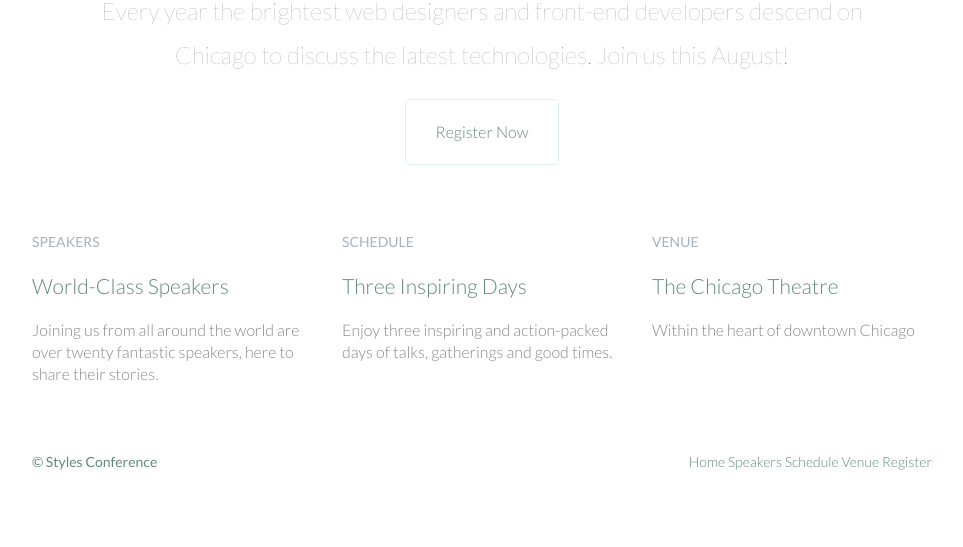
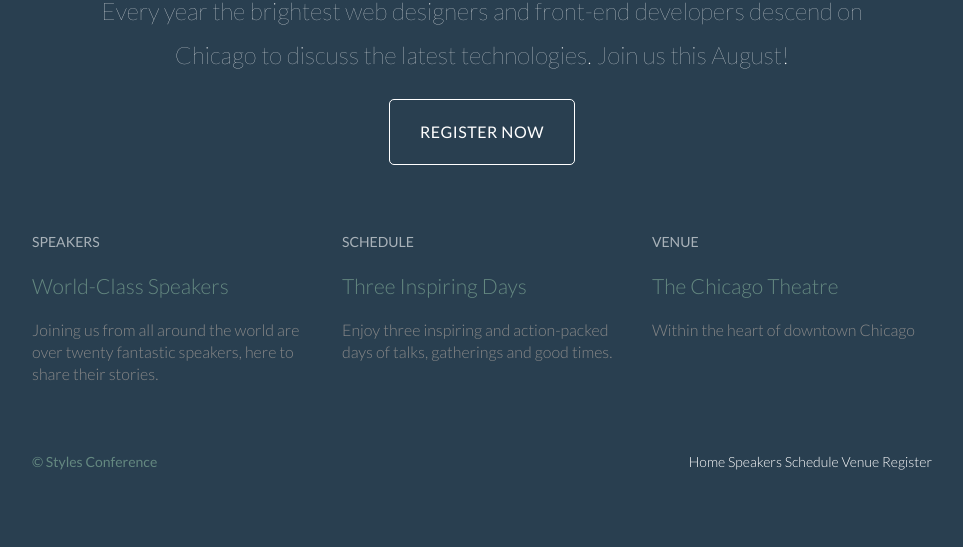
Before and after one commit to dsilvadeepal/Web-Development-Learning-Path, a plain HTML site: page Courses/Tier 1/Learn to Code HTML - CSS/styles-conference/index.html in a window 1280 px wide. Shown: the part 253-800 px from the top of the page, without its empty margins (158-1121 px from the left). Drawn offline with Linux system fonts and the light colour scheme.

Commit message:
Add blue background and clean up buttons

```diff
--- a/Courses/Tier 1/Learn to Code HTML - CSS/styles-conference/assets/stylesheets/main.css
+++ b/Courses/Tier 1/Learn to Code HTML - CSS/styles-conference/assets/stylesheets/main.css
@@ -54,6 +54,7 @@ Custom Styles
 */
 
 body{
+	background: #293f50;
 	color:#888;
 	font: 300 16px/22px "Lato", "Open Sans", "Helvetica Neue", Helvetica, Arial, sans-serif;
 }
@@ -168,6 +169,15 @@ p a{
 	border-bottom: 1px solid #dfe2e5;
 }
 
+.primary-header a,
+.primary-footer a{
+	color: #fff;
+}
+
+.primary-header a:hover,
+.primary-footer a:hover{
+	color: #648880;
+}
 /*
 =====================================
 Buttons
@@ -178,13 +188,22 @@ Buttons
 	display:inline-block;
 	border-radius: 5px;
 	margin: 0;
+	color: #fff;
+	cursor: pointer;
+	text-transform: uppercase;
+	letter-spacing: .5px;
+	font-weight: 400;
 }
 
 .btn-alt{
-	border: 1px solid #def2e5;
+	border: 1px solid #fff;
 	padding: 10px 30px;
 }
 
+.btn-alt:hover{
+	color: #648880;
+	background: #fff;
+}
 /*
 ===================================
 Home
@@ -192,6 +211,7 @@ Home
 */
 
 .hero{
+	color: #fff;
 	padding: 22px 80px 66px 80px;
 	line-height: 44px;
 	text-align: center;
--- a/Courses/Tier 1/Learn to Code HTML - CSS/styles-conference/index.html
+++ b/Courses/Tier 1/Learn to Code HTML - CSS/styles-conference/index.html
@@ -7,7 +7,7 @@
 		<link href="https://fonts.googleapis.com/css?family=Lato:100,300,400" rel="stylesheet">
 	</head>
 	<body>
-		<header class="container group">
+		<header class="primary-header container group">
 			<section class= "container">
 				<h1 class="logo">
 					<a href="index.html">Styles <br> Conference</a>
```
Also changed, not shown: Courses/Tier 1/Learn to Code HTML - CSS/styles-conference/register.html (+1 -1 lines), Courses/Tier 1/Learn to Code HTML - CSS/styles-conference/schedule.html (+1 -1 lines), Courses/Tier 1/Learn to Code HTML - CSS/styles-conference/speakers.html (+1 -1 lines), Courses/Tier 1/Learn to Code HTML - CSS/styles-conference/venue.html (+1 -1 lines).
